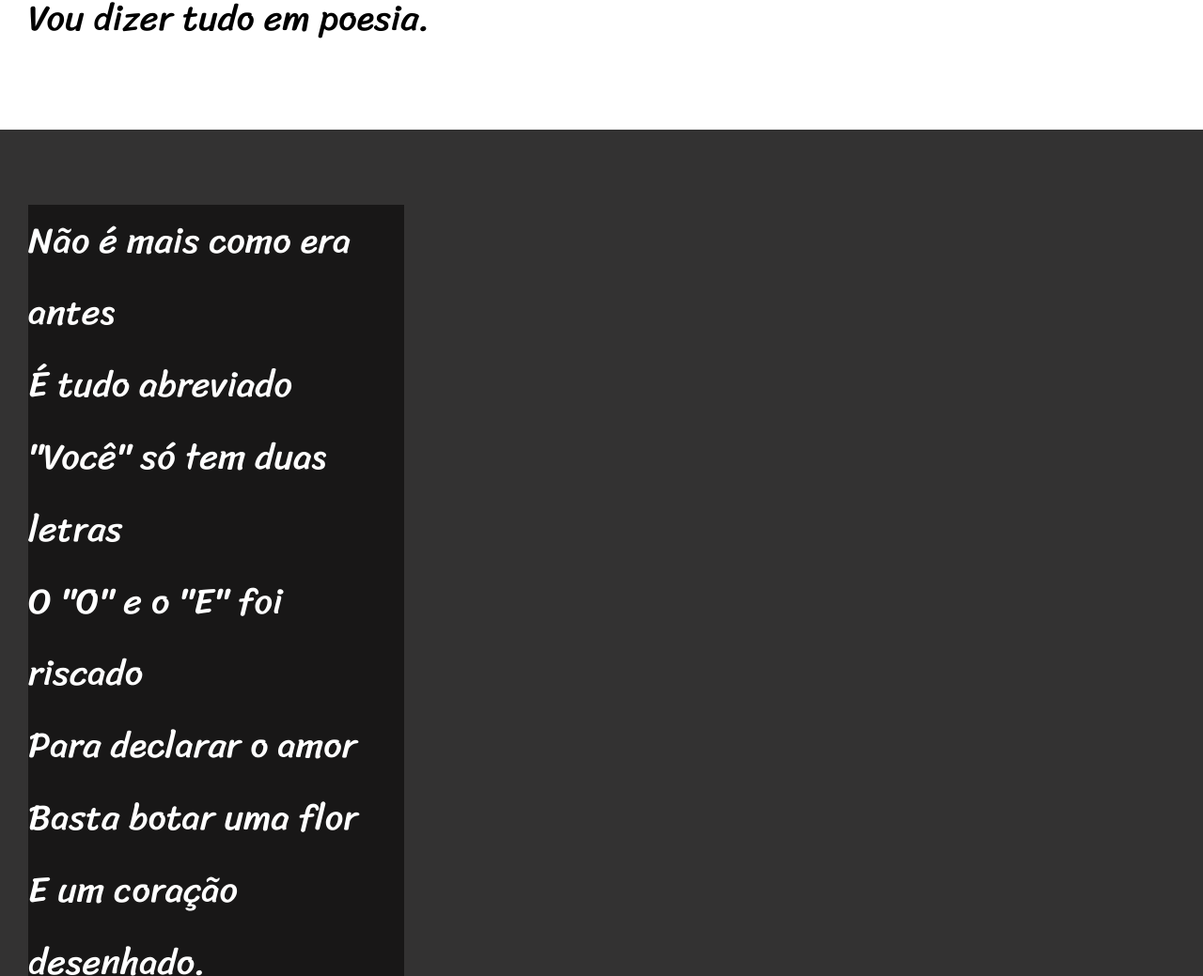
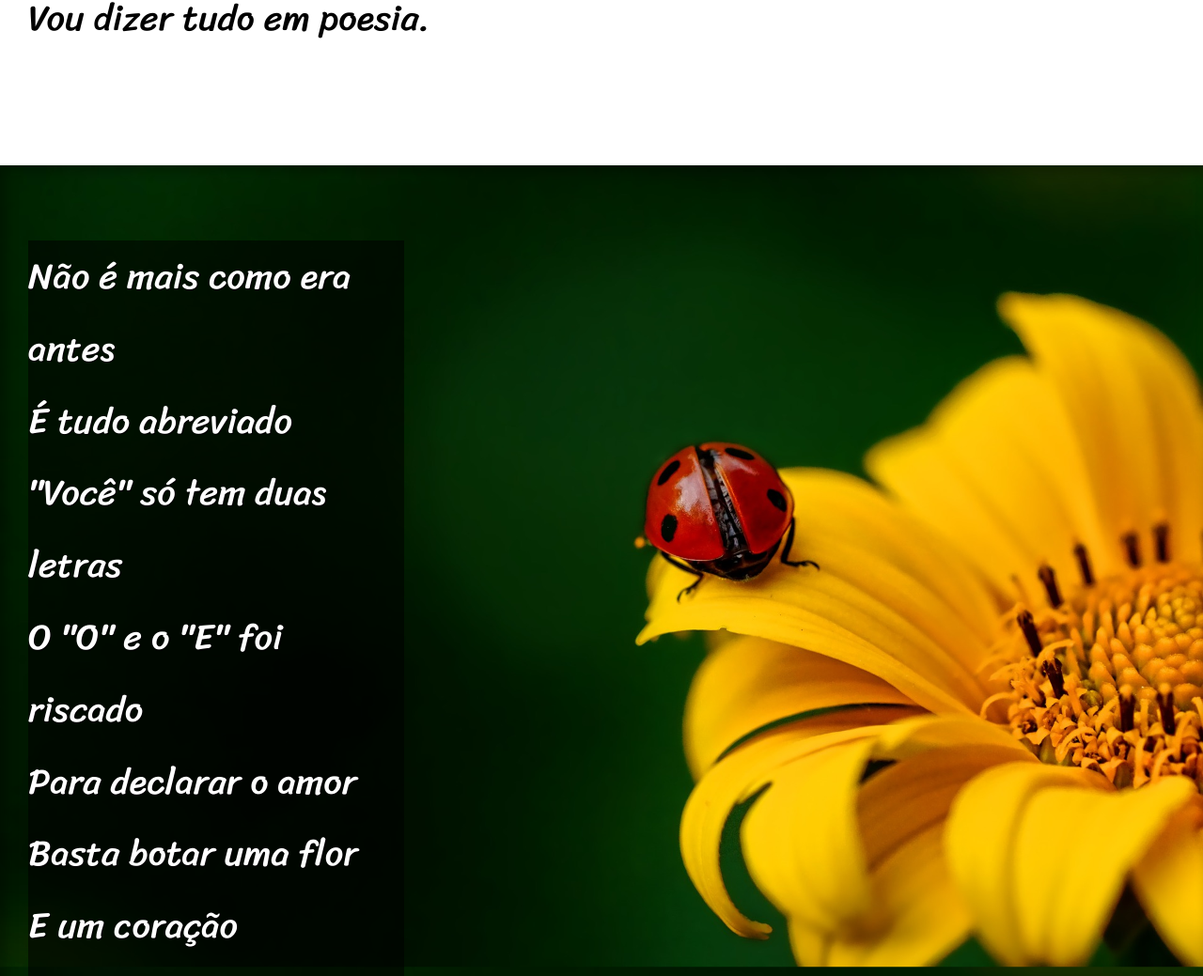
Before and after one commit to Weidson21/html-css, a plain HTML site: page exercicios/desafio05/index.html in a window 1280 px wide. Shown: the part 820-1859 px from the top of the page at 94% size. Drawn offline with Linux system fonts and the light colour scheme.

Commit message:
Atualização final do projeto do capítulo 21

```diff
--- a/exercicios/desafio05/estilo/style.css
+++ b/exercicios/desafio05/estilo/style.css
@@ -58,6 +58,10 @@ section{
     font-size: 3vw;
 }
 
+section > p{
+    padding-bottom: 1em;
+}
+
 section.normal{
     background-color: white;
     color: black;
@@ -66,12 +70,26 @@ section.normal{
 section.imagem{
     background-color: rgb(51, 50, 50);
     color: white;
-
+    box-shadow: inset 6px 6px 13px 0px rgba(0, 0, 0, 0.329);
+    background-attachment: fixed;
 }
 
 section.imagem > p {
     width: 400px;
-    background-color: rgba(0, 0, 0, 0.534);
+    background-color: rgba(0, 0, 0, 0.555);
+    text-shadow: 1px 1px 0px black;
+}
+
+section#img01{
+    background-image: url(../imagens/background001.jpg);
+    background-position: right center;
+    background-size: cover;
+}
+
+section#img02{
+    background-image: url(../imagens/background002.jpg);
+    background-position: right center;
+    background-size: cover;
 }
 
 footer{
--- a/exercicios/desafio05/index.html
+++ b/exercicios/desafio05/index.html
@@ -24,7 +24,7 @@
             Vou dizer tudo em poesia.
         </p>
     </section>
-    <section class="imagem">
+    <section class="imagem" id="img01">
         <p>
             Não é mais como era antes <br>
             É tudo abreviado <br>
@@ -55,7 +55,7 @@
             Decifre esse rabisco.
         </p>
     </section>
-    <section class="imagem">
+    <section class="imagem" id="img02">
         <p>
             Tenho saudade das cartas <br>
             Escritas com a própria mão <br>
```
